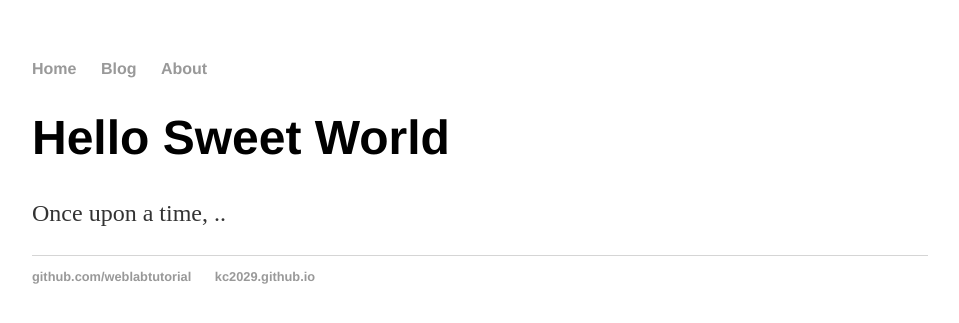
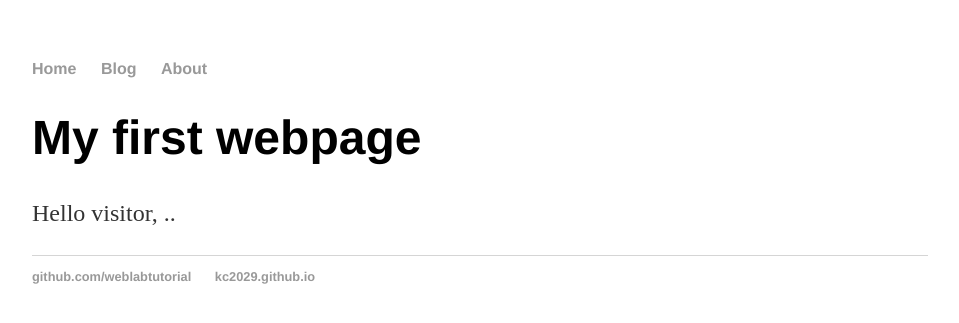
Before and after one commit to kc2029/kc2029.github.io, a Jekyll site: the page built from index.html, in a window 1280 px wide. Shown: the top 323 px of the page, without its empty margins (160-1119 px from the left). Built offline with Jekyll 4.4.1, drawn with Linux system fonts in a browser that asks for light colours.

Commit message:
Update index.html

```diff
--- a/index.html
+++ b/index.html
@@ -3,6 +3,6 @@ layout: default
 title: Web Programming
 ---
 <div class="blurb">
- <h1>Hello Sweet World</h1>
- <p>Once upon a time, ..</p>
+ <h1>My first webpage</h1>
+ <p>Hello visitor, ..</p>
 </div>
```
